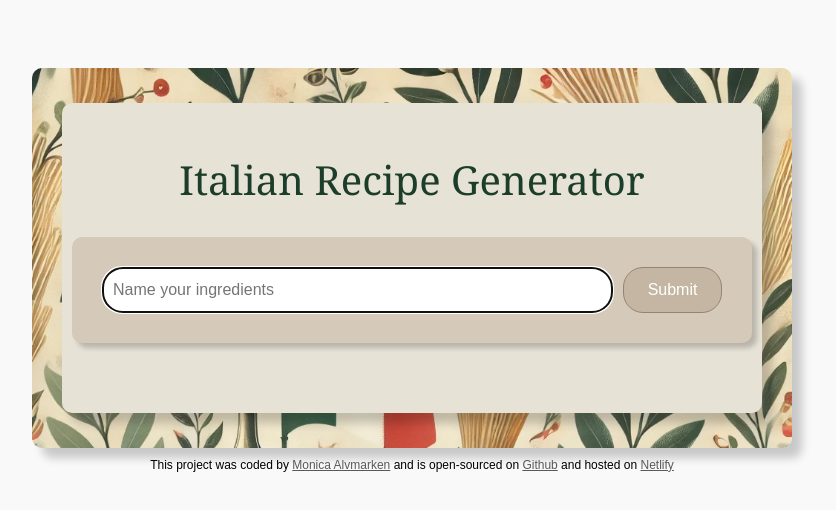
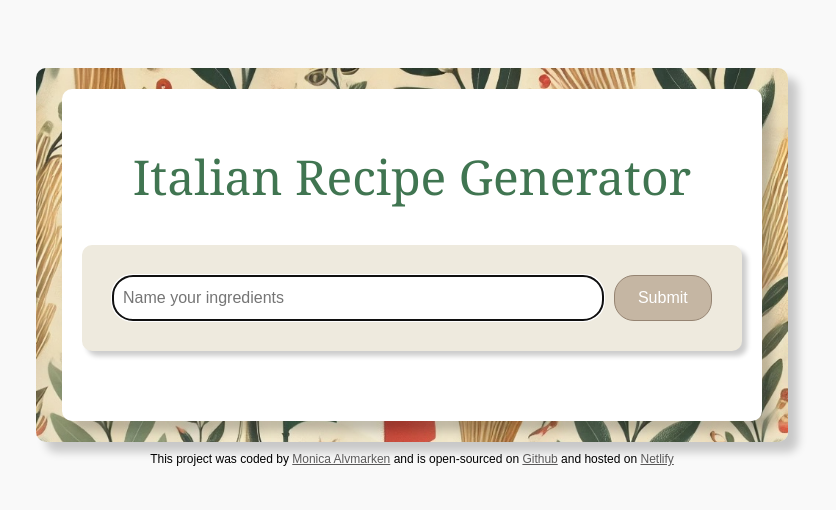
Before and after one commit to Elfground/ai-generator, a plain HTML site: page index.html in a window 1280 px wide. Shown: the whole page, without its empty margins (228-1064 px from the left). Drawn offline with nearby package versions, Linux system fonts and the light colour scheme.

Commit message:
Updated colors in css

```diff
--- a/src/style.css
+++ b/src/style.css
@@ -4,9 +4,9 @@ padding-top: 50px;
 }
 
 main {
-   background-color: #E7E2D6;
+   background-color: #ffffff;
    max-width: 700px;
-   margin: 30px auto;
+   margin: 20px auto;
    border-radius: 10px;
    box-shadow: 10px 10px 10px rgba(0,0,0,0.2);
    padding: 20px 0px;
@@ -16,13 +16,13 @@ main {
     font-family: Georgia, 'Times New Roman', Times, serif;
     line-height: 1.5;
     font-weight: 100;
-    font-size: 40px;
-    color: #1D3D2B;
+    font-size: 48px;
+    color: #407551;
   }
 form {
-    margin: 10px;
+    margin: 20px;
     padding: 30px;
-    background-color:#D5C9BA;
+    background-color:#eeeade;
     border-radius: 10px;
     display: flex;
     margin-bottom: 10px;
@@ -41,7 +41,7 @@ a {
     max-width: 750px;
     margin: 10px auto;
     background-size: cover;
-    padding: 5px 5px;
+    padding: 1px;
     border-radius: 10px;
     box-shadow: 10px 10px 10px rgba(0,0,0,0.2);
 }
```
